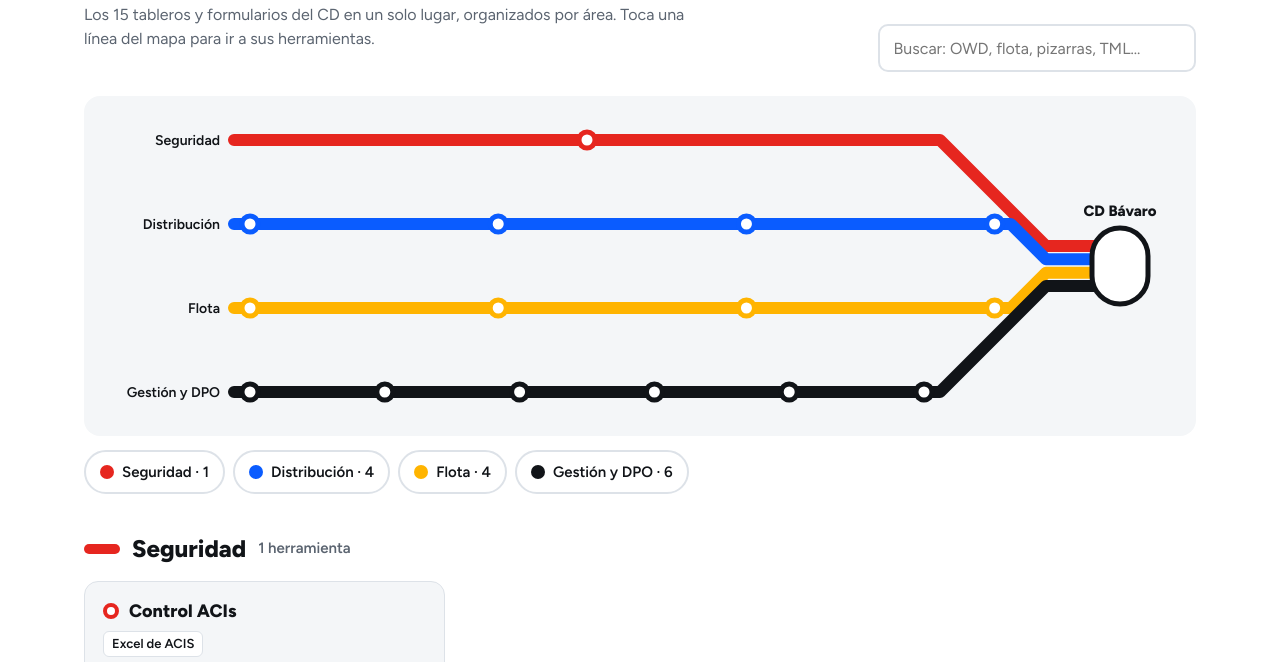
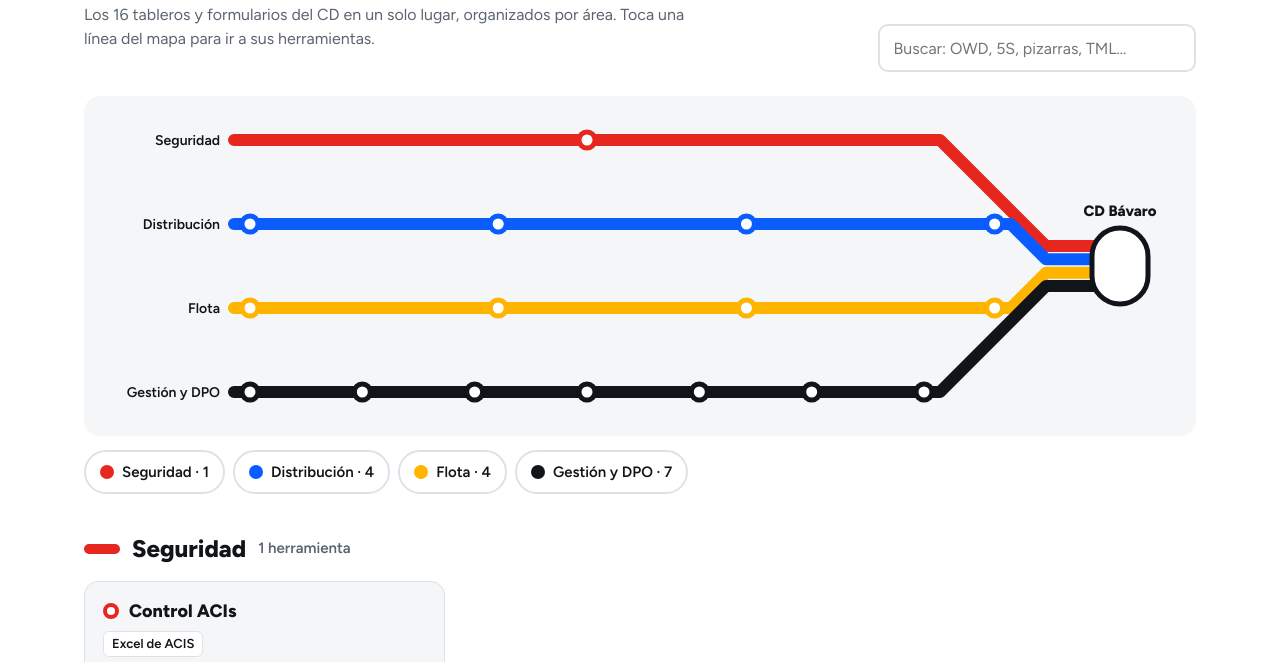
Before and after one commit to Jerez129/portalPages, a plain HTML site: page index.html in a window 1280 px wide. Shown: the part 107-769 px from the top of the page. Drawn offline with Linux system fonts and the light colour scheme.

Commit message:
5s añadido

```diff
--- a/index.html
+++ b/index.html
@@ -61,10 +61,10 @@ footer{color:var(--mut);font-size:13px;margin-top:40px}
   <div class="top">
     <div>
       <h1>Portal de herramientas · CD Bávaro</h1>
-      <p class="lead">Los 15 tableros y formularios del CD en un solo lugar, organizados por área. Toca una línea del mapa para ir a sus herramientas.</p>
+      <p class="lead">Los 16 tableros y formularios del CD en un solo lugar, organizados por área. Toca una línea del mapa para ir a sus herramientas.</p>
     </div>
     <label class="search"><span style="position:absolute;left:-9999px">Buscar herramienta</span>
-      <input id="q" type="search" placeholder="Buscar: OWD, flota, pizarras, TML…" autocomplete="off">
+      <input id="q" type="search" placeholder="Buscar: OWD, 5S, pizarras, TML…" autocomplete="off">
     </label>
   </div>
 
@@ -100,7 +100,8 @@ const T=[
  {l:'gestion',n:'Reportes CND (relatos y 5XQ)',u:'CND-Reportes-Web',src:'Formulario propio',d:'Registra relatos de anomalía y 5XQ: indicador, chofer, ruta, qué pasó, causa raíz y acción correctiva, con opción de subirla a DPO.'},
  {l:'gestion',n:'Adherencia OWD',u:'owdPages',src:'Excel del reporte OWD',d:'Adherencia al plan mensual, por semana y por indicador, plan contra realizado, planificador semanal y DTO por persona.'},
  {l:'gestion',n:'DPO Academy',u:'dpoPages',src:'Excel de Safety360',d:'Adherencia a entrenamientos por entrenamiento, puesto, pilar y persona, con descarga de faltantes y hoja de respuestas.'},
- {l:'gestion',n:'Pizarras del CD',u:'pizarrasPages',src:'Tablero visual',d:'Visualización y seguimiento de indicadores operativos y gestión visual en las pizarras del CD.'}
+ {l:'gestion',n:'Pizarras del CD',u:'pizarrasPages',src:'Tablero visual',d:'Visualización y seguimiento de indicadores operativos y gestión visual en las pizarras del CD.'},
+ {l:'gestion',n:'Auditorías y gestión 5S',u:'5sPages',src:'Tablero 5S',d:'Seguimiento de orden, limpieza y estándares 5S por área del CD, hallazgos y planes de acción.'}
 ];
 const esc=s=>String(s).replace(/[&<>"']/g,c=>({'&':'&amp;','<':'&lt;','>':'&gt;','"':'&quot;',"'":'&#39;'}[c]));
 let active=null;
```
